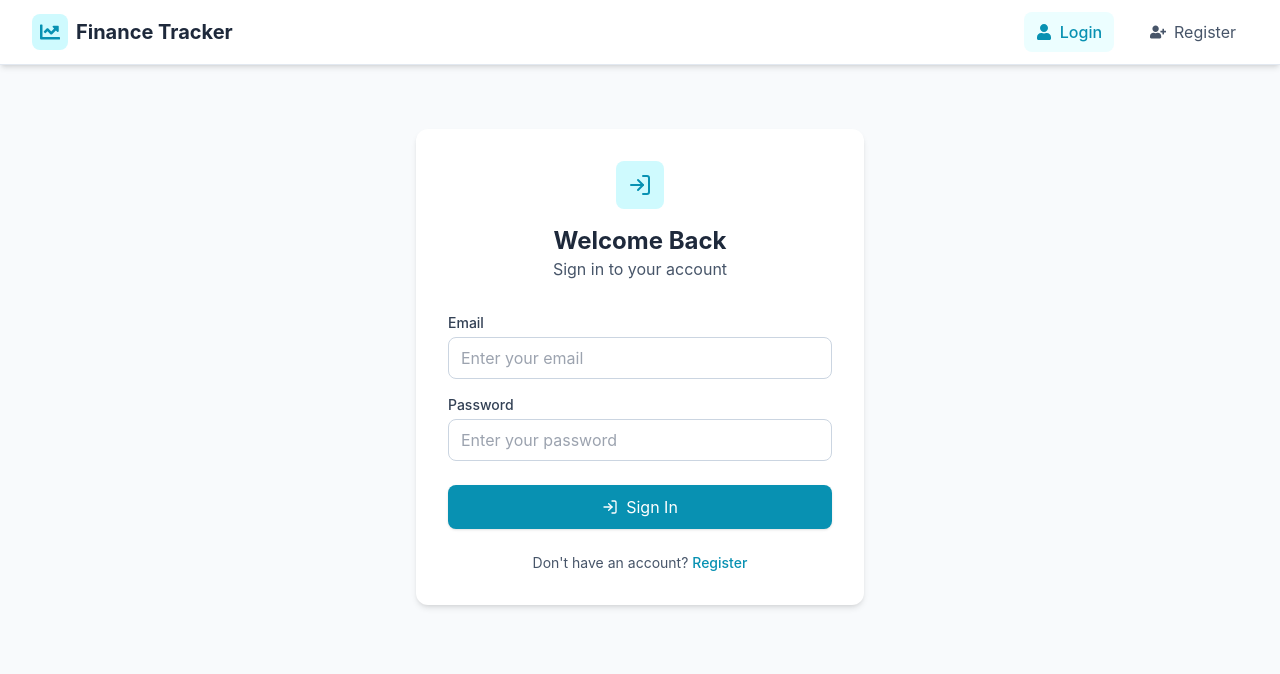
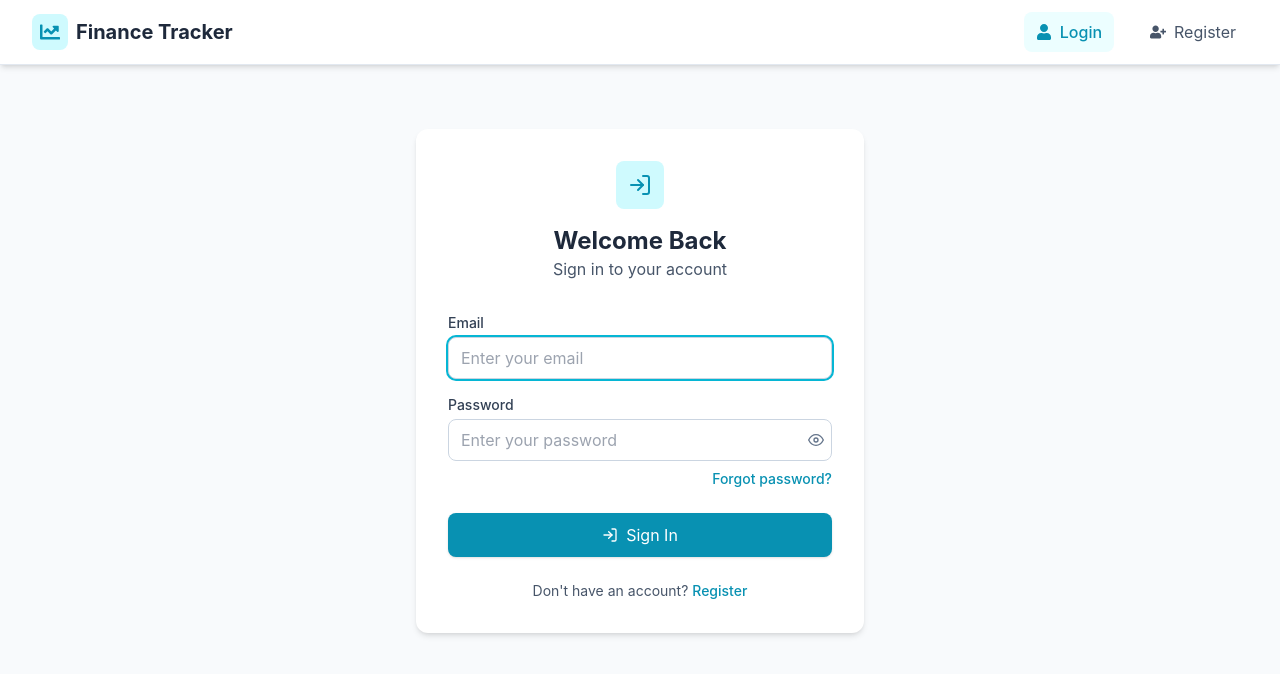
Before and after one commit to Johnmesfn/Financial-Tracker, a React (Create React App) app in the folder Frontend/: page /login in a window 1280 px wide. Shown: the top 674 px of the page. Built offline with nearby package versions, Linux system fonts and the light colour scheme.

Commit message:
feat(auth): improve Login UX/a11y

```diff
--- a/Frontend/src/pages/Login.js
+++ b/Frontend/src/pages/Login.js
@@ -1,71 +1,142 @@
-import React, { useState } from "react";
-import { Link, useNavigate } from "react-router-dom"; // Added Link import
+import React, { useEffect, useRef, useState } from "react";
+import { Link, useNavigate } from "react-router-dom";
 import { useAuth } from "../context/AuthContext";
-import { FiLogIn } from "react-icons/fi";
+import { FiLogIn, FiEye, FiEyeOff } from "react-icons/fi";
 
-const isValidEmail = (email) => {
-  if (!email.includes("@") || !email.includes(".")) {
-    return false;
-  }
-  const disposableDomains = [
+/**
+ * Configuration
+ * Keep parity with your original: enforce non-disposable emails on login.
+ * If you prefer to allow disposable emails for login, set this to false.
+ */
+const ENFORCE_NON_DISPOSABLE_ON_LOGIN = true;
+
+/**
+ * Disposable domains list (sample)
+ * Use a Set for O(1) lookup, and support subdomain matches.
+ */
+const DISPOSABLE_DOMAINS = new Set([
   "mailinator.com",
   "10minutemail.com",
   "tempmail.com",
   "guerrillamail.com",
   "trashmail.com",
-  ];
+]);
+
+const isValidEmailFormat = (email) => /^[^\s@]+@[^\s@]+\.[^\s@]{2,}$/.test(email);
+
+/**
+ * Checks if email domain is disposable (supports subdomains).
+ * E.g., sub.mailinator.com -> matches mailinator.com
+ */
+const isDisposable = (email) => {
   const domain = email.split("@")[1]?.toLowerCase();
   if (!domain) return false;
-  return !disposableDomains.includes(domain);
+  const parts = domain.split(".");
+  for (let i = 0; i < parts.length - 1; i++) {
+    const candidate = parts.slice(i).join(".");
+    if (DISPOSABLE_DOMAINS.has(candidate)) return true;
+  }
+  return false;
 };
 
 const Login = () => {
-  const [formData, setFormData] = useState({
-    email: "",
-    password: "",
-  });
-  const [error, setError] = useState("");
+  const [formData, setFormData] = useState({ email: "", password: "" });
+  const [errors, setErrors] = useState({ email: "", password: "", global: "" });
   const [loading, setLoading] = useState(false);
+  const [showPassword, setShowPassword] = useState(false);
+
   const { login } = useAuth();
   const navigate = useNavigate();
+
+  const emailRef = useRef(null);
+  const passwordRef = useRef(null);
+  const alertRef = useRef(null);
+
   const { email, password } = formData;
 
+  // Focus alert when a global (server) error appears
+  useEffect(() => {
+    if (errors.global && alertRef.current) {
+      alertRef.current.focus();
+    }
+  }, [errors.global]);
+
   const onChange = (e) => {
-    setFormData({ ...formData, [e.target.name]: e.target.value });
-    // Clear error when user starts typing
-    if (error) setError("");
+    const { name, value } = e.target;
+    setFormData((prev) => ({ ...prev, [name]: value }));
+    // Clear only the field-specific error on change; keep global until next submit
+    if (name === "email" || name === "password") {
+      setErrors((prev) => ({ ...prev, [name]: "" }));
+    }
   };
 
   const onSubmit = async (e) => {
     e.preventDefault();
 
-    // Validation
-    if (!email.trim()) {
-      setError("Email is required.");
-      return;
+    const trimmedEmail = email.trim();
+    const nextErrors = { email: "", password: "", global: "" };
+
+    // Client-side validation
+    if (!trimmedEmail) {
+      nextErrors.email = "Email is required.";
+    } else if (!isValidEmailFormat(trimmedEmail)) {
+      nextErrors.email = "Please enter a valid email address.";
+    } else if (ENFORCE_NON_DISPOSABLE_ON_LOGIN && isDisposable(trimmedEmail)) {
+      nextErrors.email = "Please use a non-disposable email address.";
     }
-    if (!isValidEmail(email.trim())) {
-      setError("Please enter a valid, non-disposable email address.");
-      return;
+
+    if (!password) {
+      nextErrors.password = "Password is required.";
     }
-    if (!password) {
-      setError("Password is required.");
+
+    if (nextErrors.email || nextErrors.password) {
+      setErrors(nextErrors);
+      // Focus the first invalid field
+      if (nextErrors.email) {
+        emailRef.current?.focus();
+      } else if (nextErrors.password) {
+        passwordRef.current?.focus();
+      }
       return;
     }
 
     setLoading(true);
-    setError("");
+    // Clear only the global error on submit; field errors are clear by now
+    setErrors((prev) => ({ ...prev, global: "" }));
 
     try {
-      const result = await login(email.trim(), password);
-      if (result.success) {
-        navigate("/");
-      } else {
-        setError(result.message || "Failed to login.");
+      const result = await login(trimmedEmail, password);
+
+      // Normalize success and message across possible login implementations
+      let success = false;
+      let message = "";
+
+      if (result === true) {
+        success = true;
+      } else if (result?.success === true) {
+        success = true;
+      } else if (result?.success === false) {
+        message = result?.message || "";
+      } else if (result === undefined) {
+        // Some implementations may not return anything on success
+        success = true;
       }
+
+      if (success) {
+        navigate("/", { replace: true });
+        return;
+      }
+
+      setErrors({ email: "", password: "", global: message || "Invalid email or password." });
+      // alert will auto-focus via useEffect
     } catch (err) {
       console.error("Login error:", err);
-      setError(err.response?.data?.message || "An error occurred. Please try again.");
+      const message =
+        err?.response?.data?.message ||
+        err?.message ||
+        "An error occurred. Please try again.";
+      setErrors({ email: "", password: "", global: message });
+      // alert will auto-focus via useEffect
     } finally {
       setLoading(false);
     }
@@ -83,13 +154,19 @@ const Login = () => {
         <p className="text-slate-600">Sign in to your account</p>
       </div>
 
-      {error && (
-        <div className="mb-4 p-3 bg-rose-50 text-rose-700 rounded-lg text-sm">
-          {error}
+      {errors.global && (
+        <div
+          className="mb-4 p-3 bg-rose-50 text-rose-700 rounded-lg text-sm"
+          role="alert"
+          aria-live="assertive"
+          tabIndex={-1}
+          ref={alertRef}
+        >
+          {errors.global}
         </div>
       )}
 
-      <form onSubmit={onSubmit} noValidate>
+      <form onSubmit={onSubmit} noValidate aria-busy={loading}>
         <div className="mb-4">
           <label
             className="block text-sm font-medium text-slate-700 mb-1"
@@ -98,34 +175,77 @@ const Login = () => {
             Email
           </label>
           <input
+            ref={emailRef}
             type="email"
             id="email"
             name="email"
             value={email}
             onChange={onChange}
-            className="w-full border border-slate-300 rounded-lg px-3 py-2 focus:outline-none focus:ring-2 focus:ring-cyan-500"
+            className={`w-full border rounded-lg px-3 py-2 focus:outline-none focus:ring-2 focus:ring-cyan-500 ${
+              errors.email ? "border-rose-400" : "border-slate-300"
+            }`}
             placeholder="Enter your email"
+            autoComplete="username"
+            autoFocus
             disabled={loading}
+            aria-invalid={!!errors.email}
+            aria-describedby={errors.email ? "email-error" : undefined}
           />
+          {errors.email && (
+            <p id="email-error" className="mt-1 text-sm text-rose-600">
+              {errors.email}
+            </p>
+          )}
         </div>
 
-        <div className="mb-6">
+        <div className="mb-2">
           <label
             className="block text-sm font-medium text-slate-700 mb-1"
             htmlFor="password"
           >
             Password
           </label>
+          <div className="relative">
             <input
-            type="password"
+              ref={passwordRef}
+              type={showPassword ? "text" : "password"}
               id="password"
               name="password"
               value={password}
               onChange={onChange}
-            className="w-full border border-slate-300 rounded-lg px-3 py-2 focus:outline-none focus:ring-2 focus:ring-cyan-500"
+              className={`w-full border rounded-lg px-3 py-2 pr-10 focus:outline-none focus:ring-2 focus:ring-cyan-500 ${
+                errors.password ? "border-rose-400" : "border-slate-300"
+              }`}
               placeholder="Enter your password"
+              autoComplete="current-password"
               disabled={loading}
+              aria-invalid={!!errors.password}
+              aria-describedby={errors.password ? "password-error" : undefined}
             />
+            <button
+              type="button"
+              onClick={() => setShowPassword((v) => !v)}
+              className="absolute inset-y-0 right-2 flex items-center text-slate-500 hover:text-slate-700"
+              aria-label={showPassword ? "Hide password" : "Show password"}
+              disabled={loading}
+            >
+              {showPassword ? <FiEyeOff /> : <FiEye />}
+            </button>
+          </div>
+          {errors.password && (
+            <p id="password-error" className="mt-1 text-sm text-rose-600">
+              {errors.password}
+            </p>
+          )}
+        </div>
+
+        <div className="mb-6 flex justify-end">
+          <Link
+            to="/forgot-password"
+            className="text-sm text-cyan-600 hover:text-cyan-700 font-medium"
+          >
+            Forgot password?
+          </Link>
         </div>
 
         <button
@@ -135,7 +255,11 @@ const Login = () => {
         >
           {loading ? (
             <>
-              <span className="animate-spin rounded-full h-4 w-4 border-b-2 border-white"></span>
+              <span
+                className="animate-spin rounded-full h-4 w-4 border-b-2 border-white"
+                aria-hidden="true"
+              ></span>
+              <span className="sr-only">Signing in...</span>
               Signing in...
             </>
           ) : (
@@ -148,7 +272,7 @@ const Login = () => {
 
       <div className="mt-6 text-center text-sm">
         <p className="text-slate-600">
-          Don't have an account?{" "}
+          Don&apos;t have an account?{" "}
           <Link
             to="/register"
             className="text-cyan-600 hover:text-cyan-700 font-medium"
```
Lines whose indentation alone changed are shown as unchanged.
